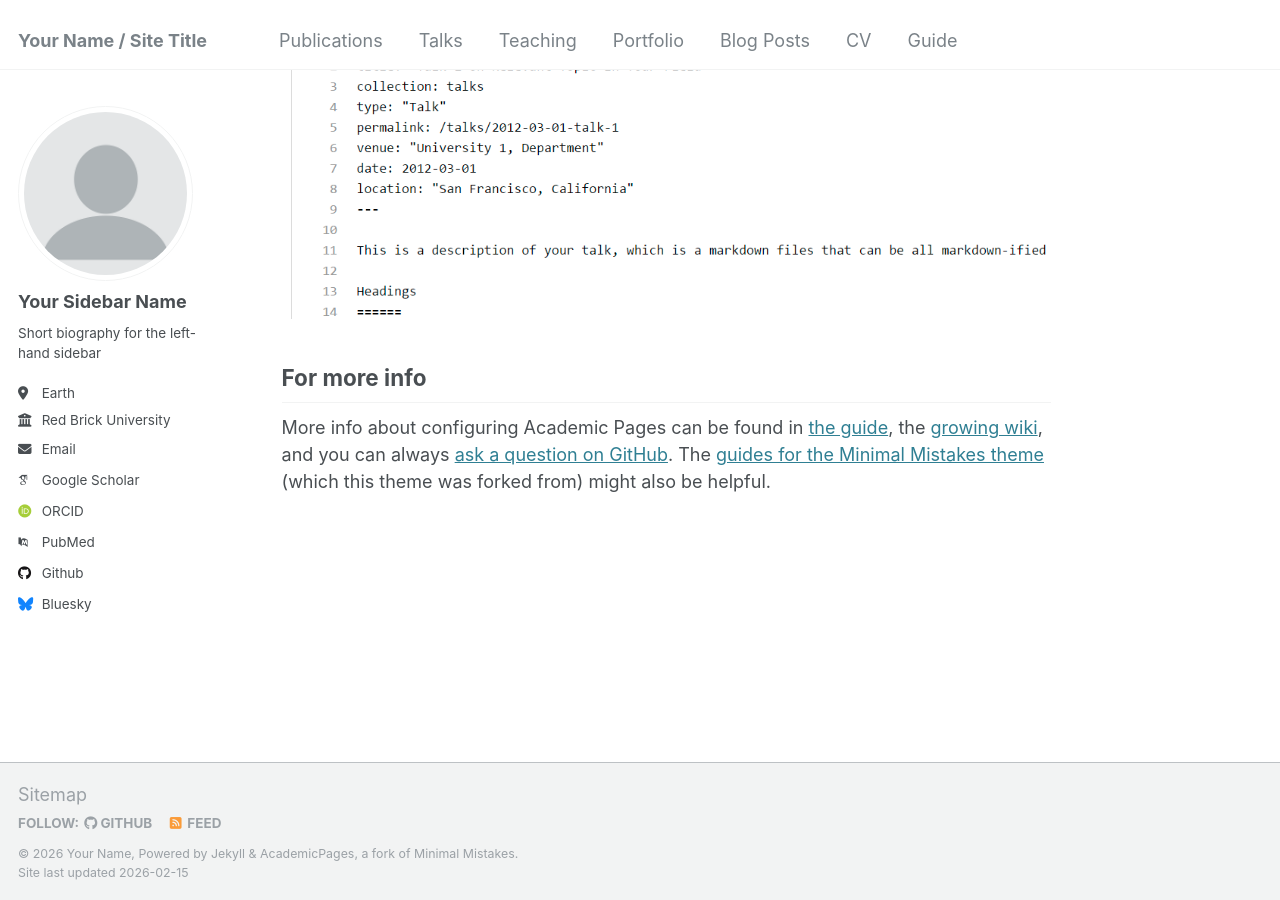
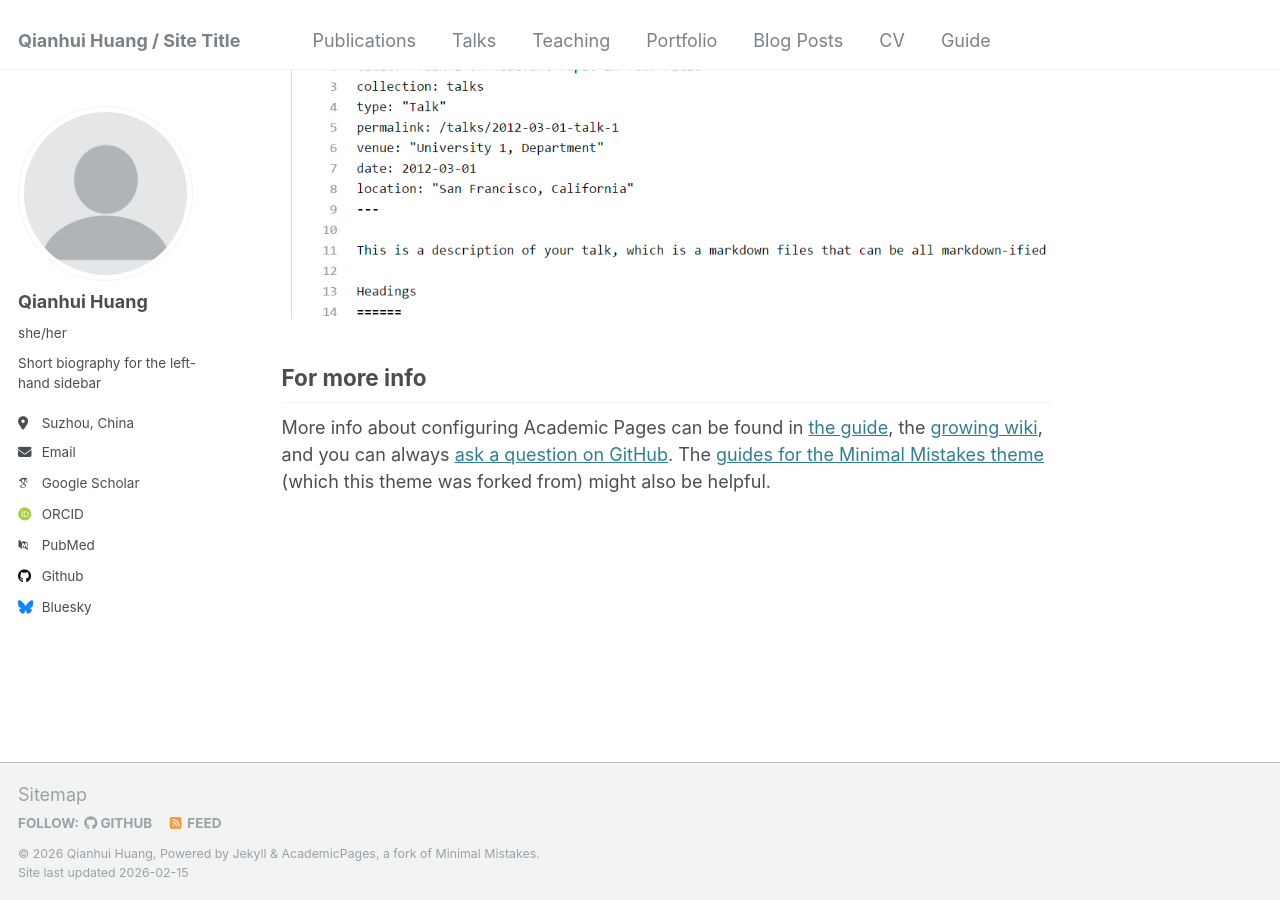
Before and after one commit to jiahe-chen/qianhuihuang, a Jekyll site: the page built from _pages/about.md, in a window 1280 px wide and 900 px high, scrolled down 2643 px. Built offline with Jekyll 4.4.1, drawn with Linux system fonts in a browser that asks for light colours; some web fonts are replaced.

Commit message:
personal info

```diff
--- a/_config.yml
+++ b/_config.yml
@@ -8,9 +8,9 @@
 
 # Basic Site Settings
 locale                   : "en-US"
-title                    : "Your Name / Site Title"
+title                    : "Qianhui Huang / Site Title"
 title_separator          : "-"
-name                     : &name "Your Name"
+name                     : &name "Qianhui Huang"
 description              : &description "personal description"
 url                      : https://academicpages.github.io # the base hostname & protocol for your site e.g. "https://[your GitHub username].github.io"
 baseurl                  : "" # the subpath of your site, e.g. "/blog"
@@ -22,13 +22,13 @@ repository               : "academicpages/academicpages.github.io"
 author:
   # Biographic information
   avatar           : "profile.png"
-  name             : "Your Sidebar Name"
-  pronouns         : # example: "she/her"
+  name             : "Qianhui Huang"
+  pronouns         : "she/her"
   bio              : "Short biography for the left-hand sidebar"
-  location         : "Earth"
-  employer         : "Red Brick University"
+  location         : "Suzhou, China"
+  afflication      : "Duke Kunshan University"
   uri              : # URL
-  email            : "none@example.org"
+  email            : "qianhui.huang@dukekunshan.edu.cn"
 
   # Academic websites
   arxiv            : # URL - Update with the correct link to your profile
```
